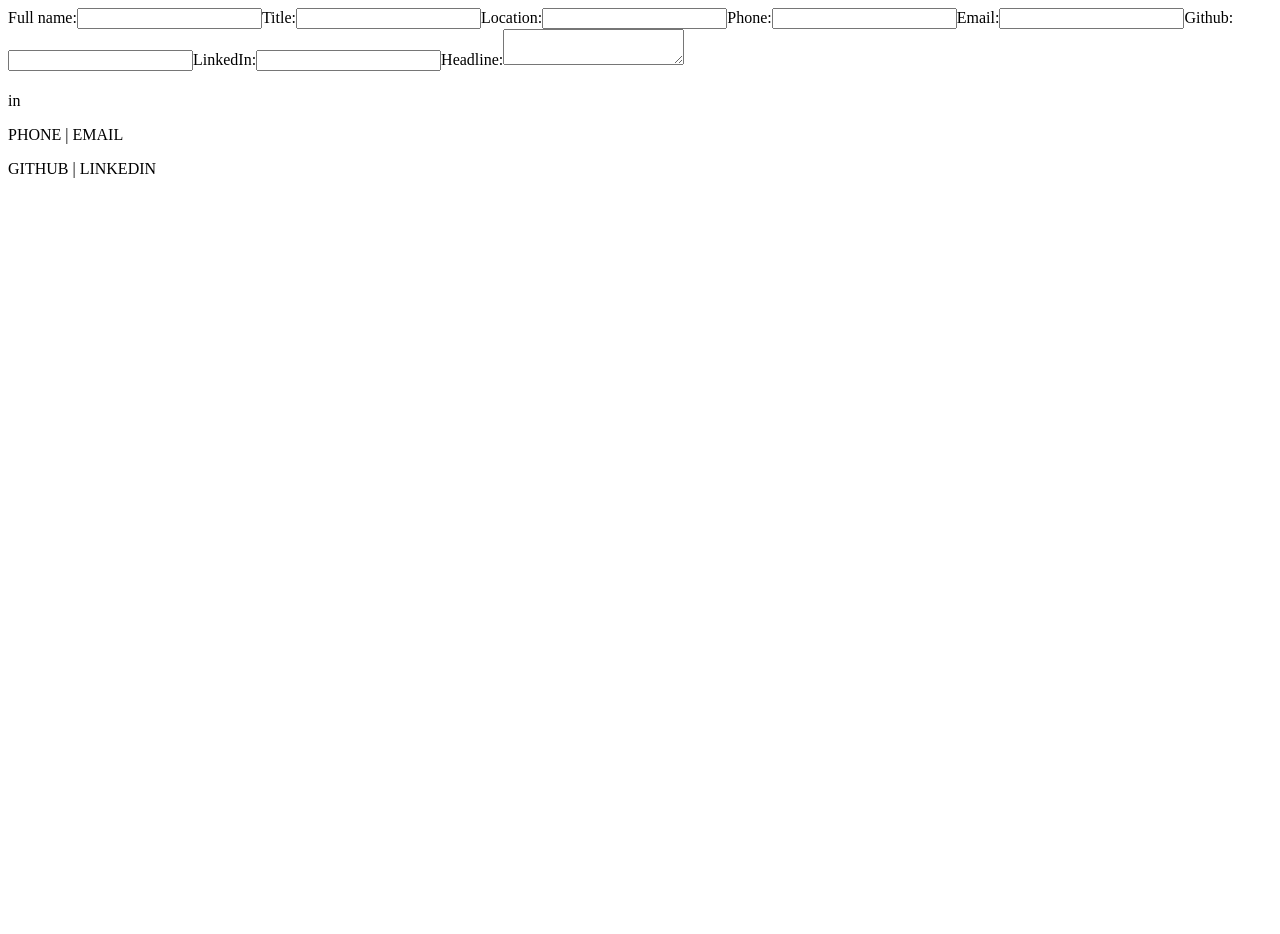
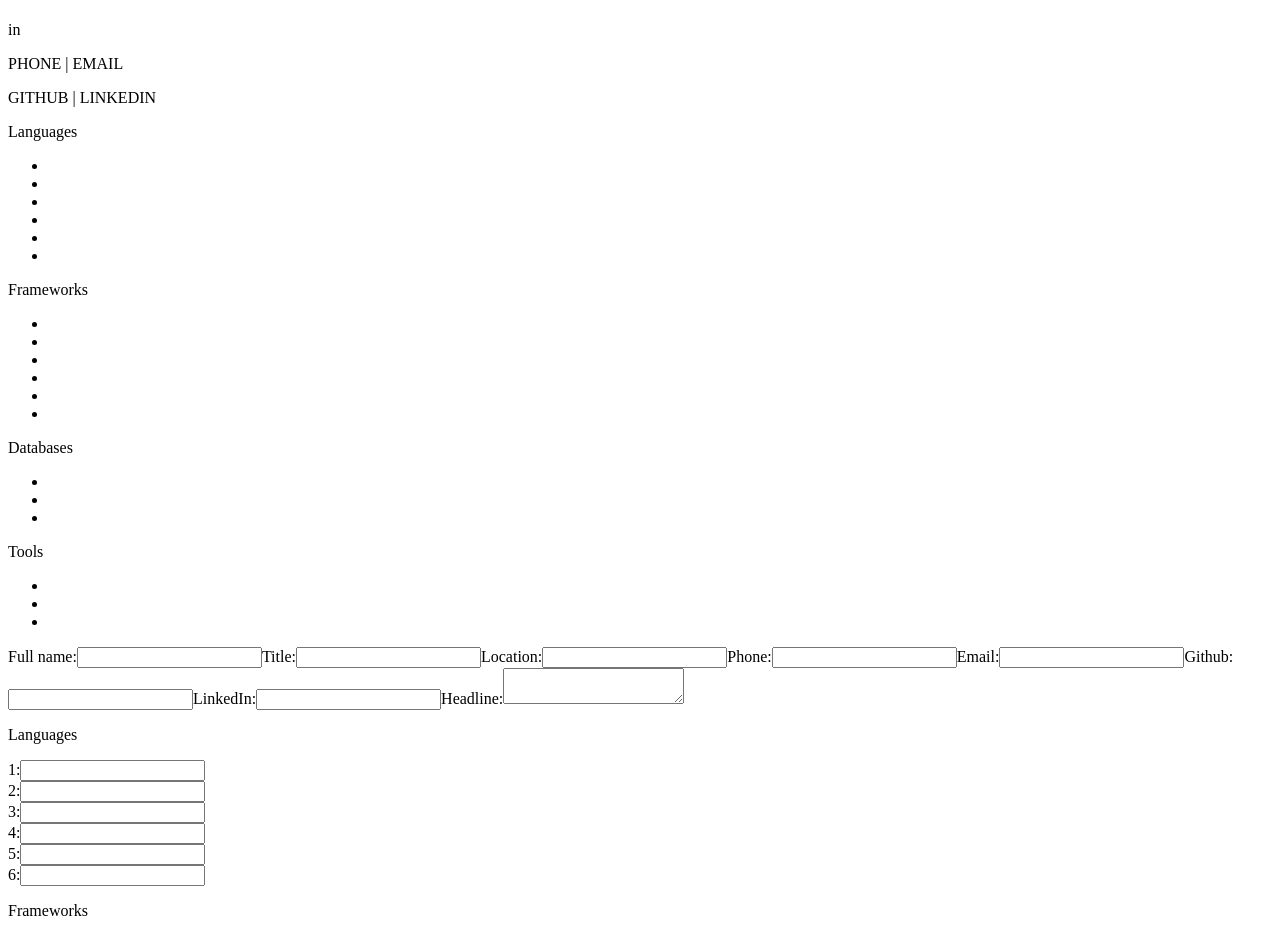
Before and after one commit to Rosendo-Martinez/cv-application, a React (Vite) app: page / in a window 1280 px wide. Shown: the top 934 px of the page. Before the commit the page ends 800 px from the top, so only its background shows below. Built offline with nearby package versions, Linux system fonts and the light colour scheme.

Commit message:
Deliverable 2

```diff
--- a/src/App.jsx
+++ b/src/App.jsx
@@ -1,9 +1,10 @@
 import { useState } from "react";
 import PersonalDetails from "./components/PersonalDetails";
 import CV from "./components/CV";
+import TechnicalKnowledge from "./components/TechnicalKnowledge";
 
 function App() {
-  const [cv, setCV] = useState({
+  const [personalDetails, setPersonalDetails] = useState({
     fullName: "",
     title: "",
     location: "",
@@ -14,16 +15,41 @@ function App() {
     headline: "",
   });
 
-  function handleChange(event) {
+  const [technicalKnowledge, setTechnicalKnowledge] = useState({
+    languages: Array(6).fill(""),
+    frameworks: Array(6).fill(""),
+    databases: Array(3).fill(""),
+    tools: Array(3).fill(""),
+  });
+
+  function handlePersonalDetailsChange(event) {
     const propertyKey = event.target.id;
     const newPropertyValue = event.target.value;
-    setCV({ ...cv, [propertyKey]: newPropertyValue });
+    setPersonalDetails({ ...personalDetails, [propertyKey]: newPropertyValue });
+  }
+
+  function handleTechnicalKnowledgeChange(event) {
+    const [key, index] = event.target.id.split("-");
+    const item = event.target.value;
+    const updatedList = [...technicalKnowledge[key]];
+    updatedList[index] = item;
+    setTechnicalKnowledge({ ...technicalKnowledge, [key]: updatedList });
   }
 
   return (
     <>
-      <PersonalDetails data={cv} handleChange={handleChange} />
-      <CV data={cv} />
+      <CV
+        personalDetails={personalDetails}
+        technicalKnowledge={technicalKnowledge}
+      />
+      <PersonalDetails
+        data={personalDetails}
+        handleChange={handlePersonalDetailsChange}
+      />
+      <TechnicalKnowledge
+        data={technicalKnowledge}
+        handleChange={handleTechnicalKnowledgeChange}
+      />
     </>
   );
 }
--- a/src/components/CV.jsx
+++ b/src/components/CV.jsx
@@ -1,4 +1,4 @@
-export default function CV({ data }) {
+export default function CV({ personalDetails, technicalKnowledge }) {
   const {
     fullName,
     title,
@@ -8,9 +8,12 @@ export default function CV({ data }) {
     githubURL,
     linkedInURL,
     headline,
-  } = data;
+  } = personalDetails;
+
+  const { languages, frameworks, databases, tools } = technicalKnowledge;
 
   return (
+    <div>
       <div>
         <h1>{fullName}</h1>
         <p>
@@ -24,5 +27,40 @@ export default function CV({ data }) {
         </p>
         <p>{headline}</p>
       </div>
+      <div>
+        <div>
+          <p>Languages</p>
+          <ul>
+            {languages.map((item, index) => {
+              return <li key={index}>{item}</li>;
+            })}
+          </ul>
+        </div>
+        <div>
+          <p>Frameworks</p>
+          <ul>
+            {frameworks.map((item, index) => {
+              return <li key={index}>{item}</li>;
+            })}
+          </ul>
+        </div>
+        <div>
+          <p>Databases</p>
+          <ul>
+            {databases.map((item, index) => {
+              return <li key={index}>{item}</li>;
+            })}
+          </ul>
+        </div>
+        <div>
+          <p>Tools</p>
+          <ul>
+            {tools.map((item, index) => {
+              return <li key={index}>{item}</li>;
+            })}
+          </ul>
+        </div>
+      </div>
+    </div>
   );
 }
--- /dev/null
+++ b/src/components/TechnicalKnowledge.jsx
@@ -0,0 +1,40 @@
+export default function TechnicalKnowledge({ data, handleChange }) {
+  const { languages, frameworks, databases, tools } = data;
+
+  function getLabelsAndInputs(items, idPrefix) {
+    return items.map((item, index) => {
+      return (
+        <div key={index}>
+          <label htmlFor={`${idPrefix}-${index}`}>{index + 1}:</label>
+          <input
+            type="text"
+            id={`${idPrefix}-${index}`}
+            value={item}
+            onChange={handleChange}
+          />
+        </div>
+      );
+    });
+  }
+
+  return (
+    <div>
+      <div>
+        <p>Languages</p>
+        {getLabelsAndInputs(languages, "languages")}
+      </div>
+      <div>
+        <p>Frameworks</p>
+        {getLabelsAndInputs(frameworks, "frameworks")}
+      </div>
+      <div>
+        <p>Databases</p>
+        {getLabelsAndInputs(databases, "databases")}
+      </div>
+      <div>
+        <p>Tools</p>
+        {getLabelsAndInputs(tools, "tools")}
+      </div>
+    </div>
+  );
+}
```
Lines whose indentation alone changed are shown as unchanged.
